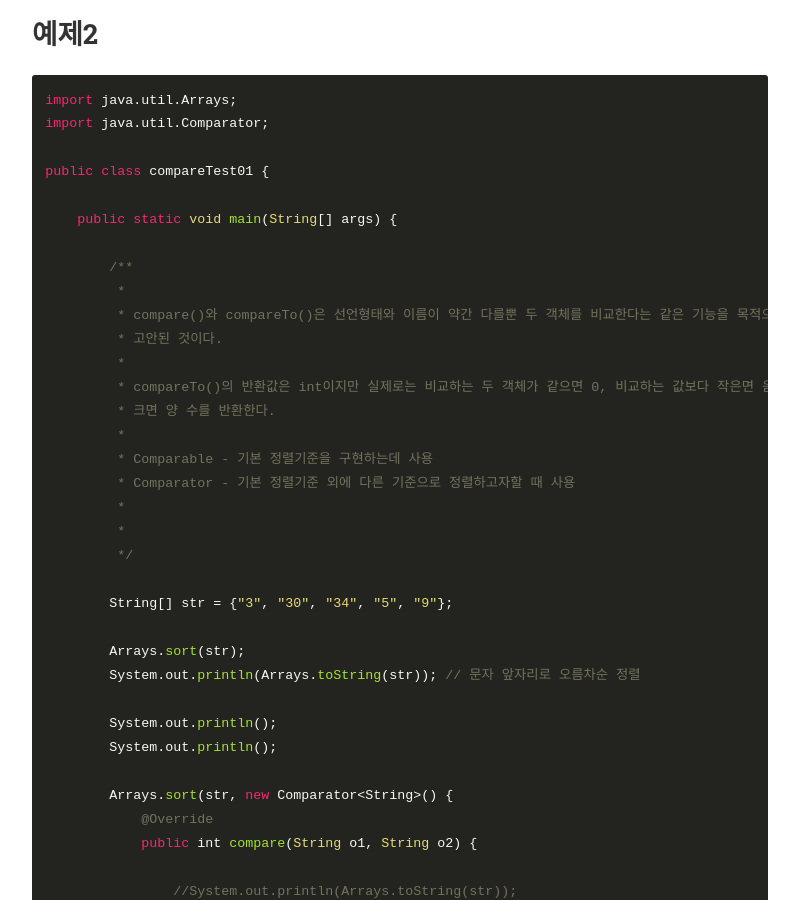
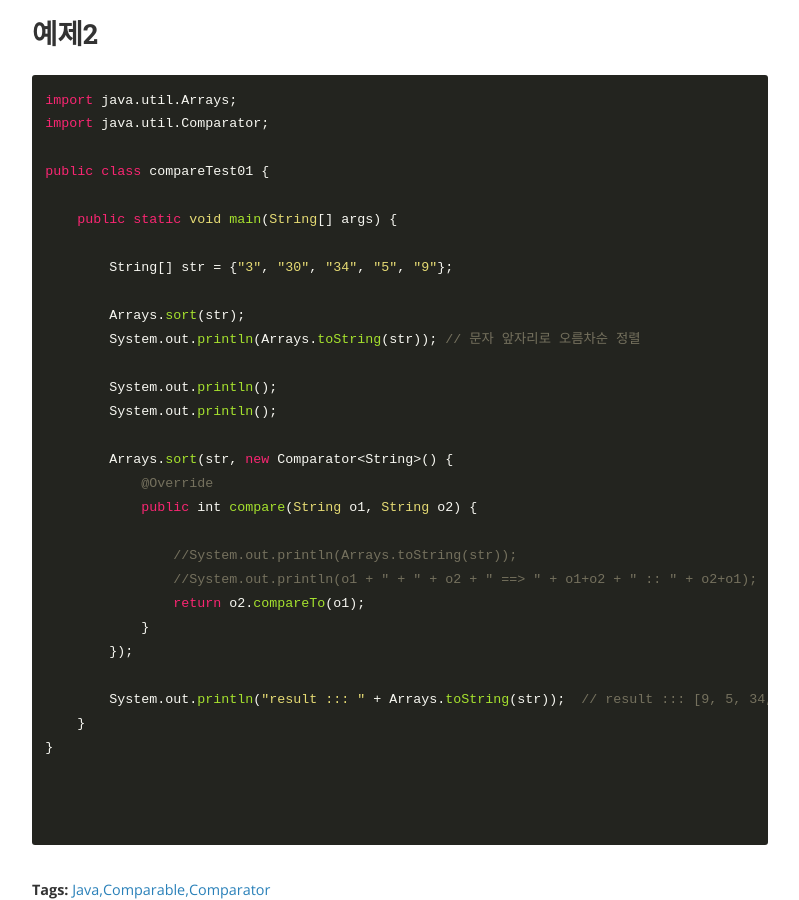
Before and after one commit to yOneChu/kyhslam.github.io, a Jekyll site: the page built from _posts/Java/2021-06-09-[Java] Comparable_Comparator_사용법.md, in a window 1280 px wide and 900 px high, scrolled down 1815 px. Shown: the whole window, without its empty margins (240-1039 px from the left). Built offline with Jekyll 4.4.1, drawn with Linux system fonts in a browser that asks for light colours; nearby versions of some CDN libraries; some of the changed text lies outside the part shown.

Commit message:
Update 2021-06-09-[Java] Comparable_Comparator_사용법.md

```diff
--- a/_posts/Java/2021-06-09-[Java] Comparable_Comparator_사용법.md
+++ b/_posts/Java/2021-06-09-[Java] Comparable_Comparator_사용법.md
@@ -73,20 +73,6 @@ public class compareTest01 {
 
     public static void main(String[] args) {
 
-        /**
-         *
-         * compare()와 compareTo()은 선언형태와 이름이 약간 다를뿐 두 객체를 비교한다는 같은 기능을 목적으로
-         * 고안된 것이다.
-         *
-         * compareTo()의 반환값은 int이지만 실제로는 비교하는 두 객체가 같으면 0, 비교하는 값보다 작은면 음수
-         * 크면 양 수를 반환한다.
-         *
-         * Comparable - 기본 정렬기준을 구현하는데 사용
-         * Comparator - 기본 정렬기준 외에 다른 기준으로 정렬하고자할 때 사용
-         *
-         *
-         */
-
         String[] str = {"3", "30", "34", "5", "9"};
 
         Arrays.sort(str);
```
Also changed, not shown: other parts of _posts/Java/2021-06-09-[Java] Comparable_Comparator_사용법.md (+1 -1 lines).
